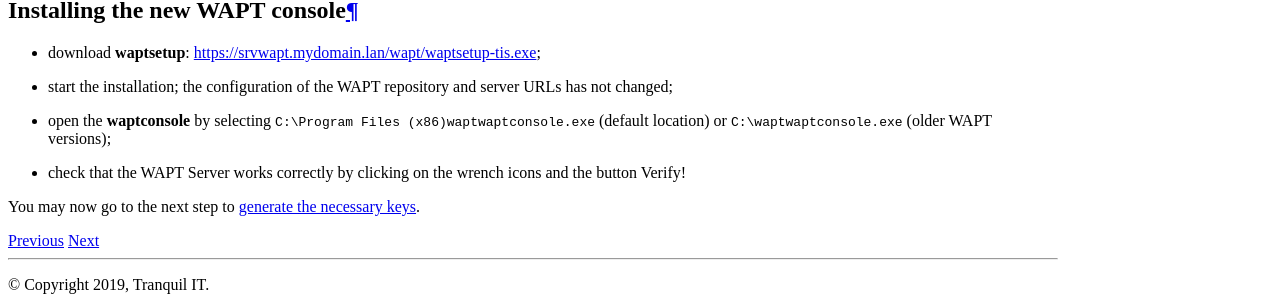
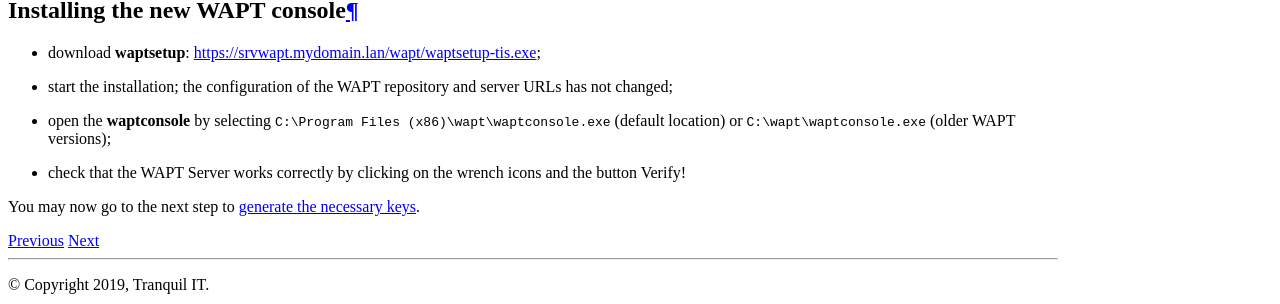
Before and after one commit to tranquilit/WAPT-Documentation, a Sphinx documentation site: the page built from source/waptserver-update/migration13-16/migration-1.6-centos.rst, in a window 1280 px wide and 900 px high, scrolled down 2035 px. Shown: the part 564-868 px from the top of the window. Built offline with Sphinx 7.4.7 and the Read the Docs theme 2.0.0, drawn with Linux system fonts in a browser that asks for light colours.

Commit message:
windows path backslash

```diff
--- a/source/waptserver-update/migration13-16/migration-1.6-centos.rst
+++ b/source/waptserver-update/migration13-16/migration-1.6-centos.rst
@@ -150,8 +150,8 @@
   and server URLs has not changed;
 
 * open the :program:`waptconsole` by selecting
-  :file:`C:\\Program Files (x86)\wapt\waptconsole.exe` (default location)
-  or :file:`C:\\wapt\waptconsole.exe` (older WAPT versions);
+  :file:`C:\\Program Files (x86)\\wapt\\waptconsole.exe` (default location)
+  or :file:`C:\\wapt\\waptconsole.exe` (older WAPT versions);
 
 * check that the WAPT Server works correctly by clicking on the
   :guilabel:`wrench icons` and the button :guilabel:`Verify`!
```
